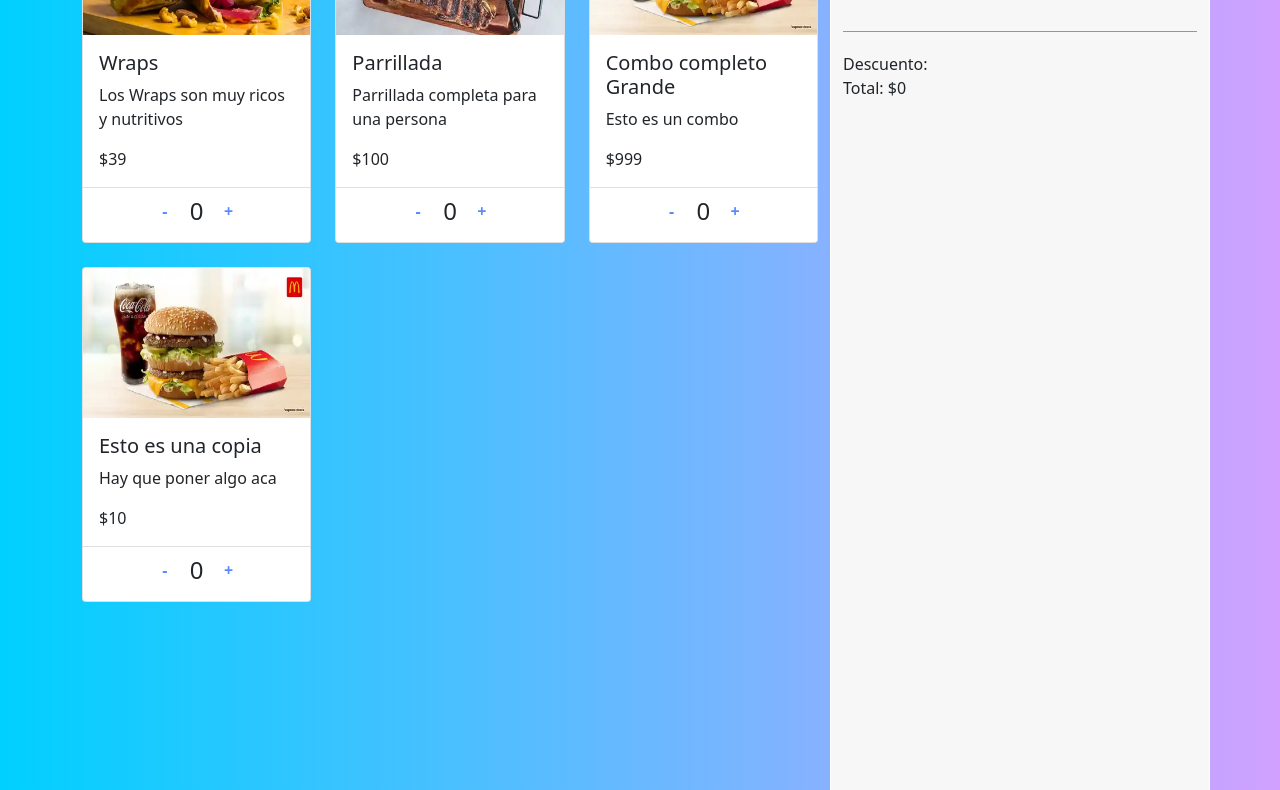
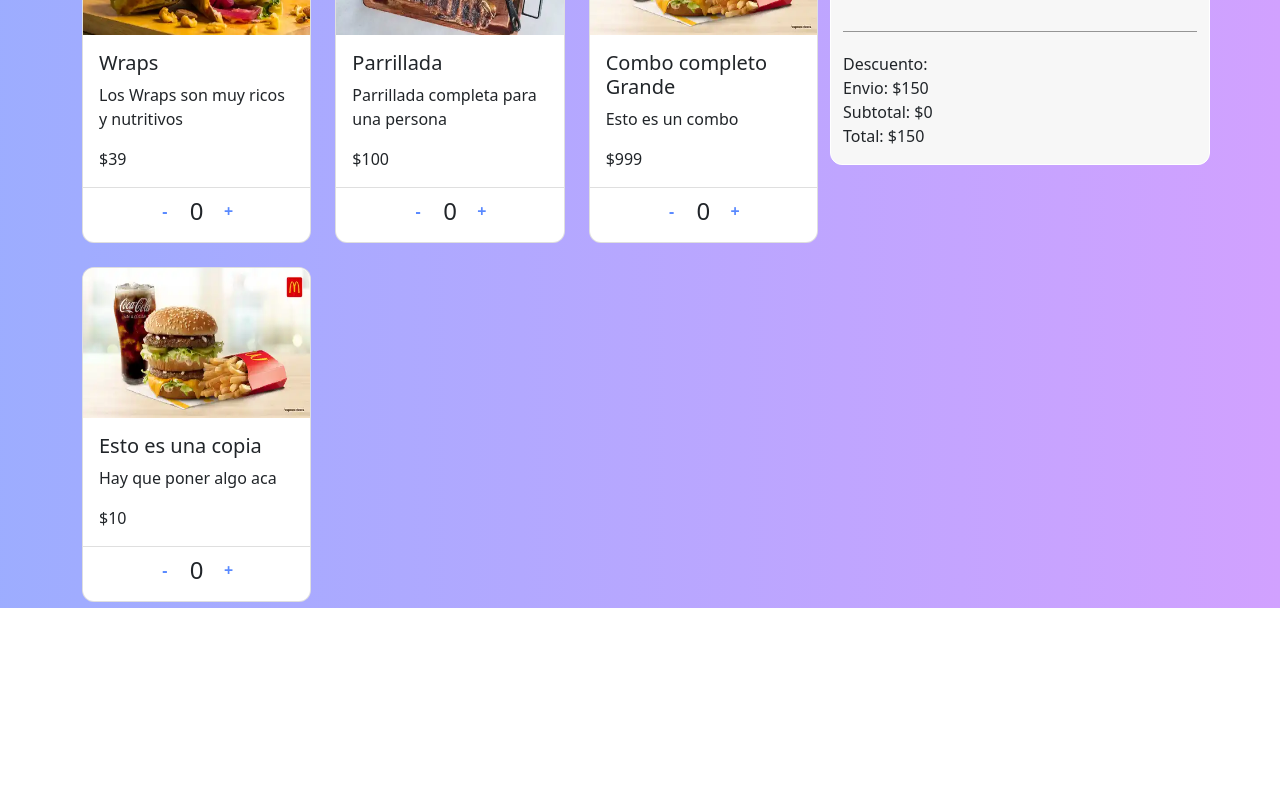
Before and after one commit to EnriqueArroyo/arroyo_js, a plain HTML site: page index.html in a window 1280 px wide. Shown: the part 192-982 px from the top of the page. After the commit the page ends 800 px from the top, so only its background shows below. Drawn offline with nearby package versions, Linux system fonts and the light colour scheme.

Commit message:
Envio y subtotal

```diff
--- a/css/style.css
+++ b/css/style.css
@@ -32,11 +32,19 @@ main {
   padding-top: 20px;
   border-top: solid 1px rgb(149, 149, 149);
 }
+.card{
+  border-radius: 12px;
+}
+.card img{
+  border-top-left-radius: 12px;
+  border-top-right-radius: 12px;
+}
 .card-footer {
   display: flex;
   justify-content: center;
   align-items: center;
-  background: white;
+  background: transparent;
+  border-radius: 50px;
 }
 
 .card-footer button {
--- a/index.html
+++ b/index.html
@@ -198,9 +198,9 @@
                 </div>
               </div>
           </section>
-          <section class="pedido col-4">
+          <section class="pedido col-4 h-100">
             <h1>Aca esta tu pedido chango</h1>
-            <p>Descuento: <br />Total: $<span id="total"></span></p>
+            <p>Descuento: <br/>Envio: $150<br/>Subtotal: $<span id="subtotal"></span><br/>Total: $<span id="total"></span></p>
           </section>
         </div>
       </div>
--- a/js/js.js
+++ b/js/js.js
@@ -36,6 +36,7 @@ const producto4 = new Producto(
   "Hay que poner algo aca"
 );
 let total = 0;
+const envio = 150;
 document.getElementById("total").innerHTML = total;
 
 const pedido = [producto1, producto2, producto3, producto4];
@@ -80,7 +81,8 @@ function calcTotal() {
         producto.precio * producto.cantidad
     );
   });
-  document.getElementById("total").innerHTML = totalFinal;
+  document.getElementById("total").innerHTML = totalFinal+envio;
+  return totalFinal;
 }
 
 function refrescar() {
@@ -103,4 +105,5 @@ function refrescar() {
   document.getElementById("p4p").innerHTML = producto4.precio;
   document.getElementById("p4d").innerHTML = producto4.descripcion;
   document.getElementById("p4c").innerHTML = producto4.cantidad;
+  document.getElementById("subtotal").innerHTML = calcTotal();
 }
```
